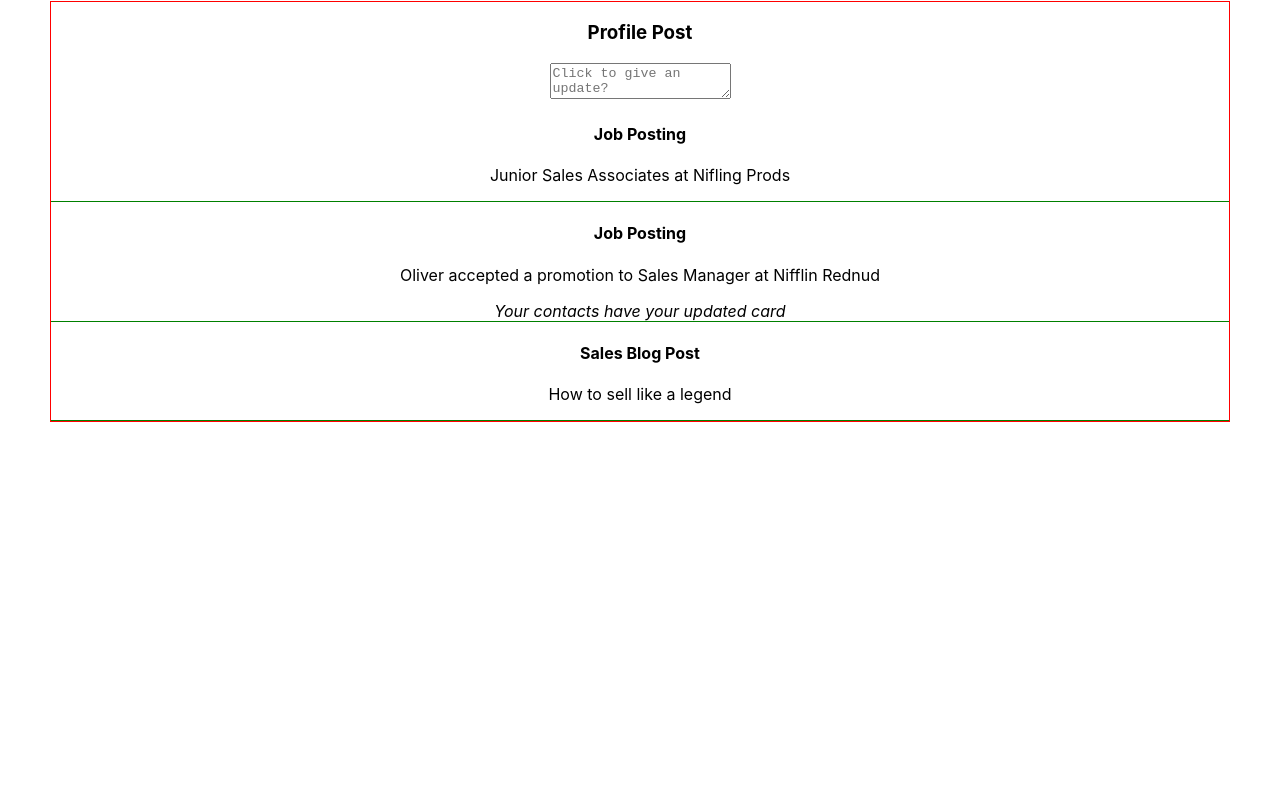
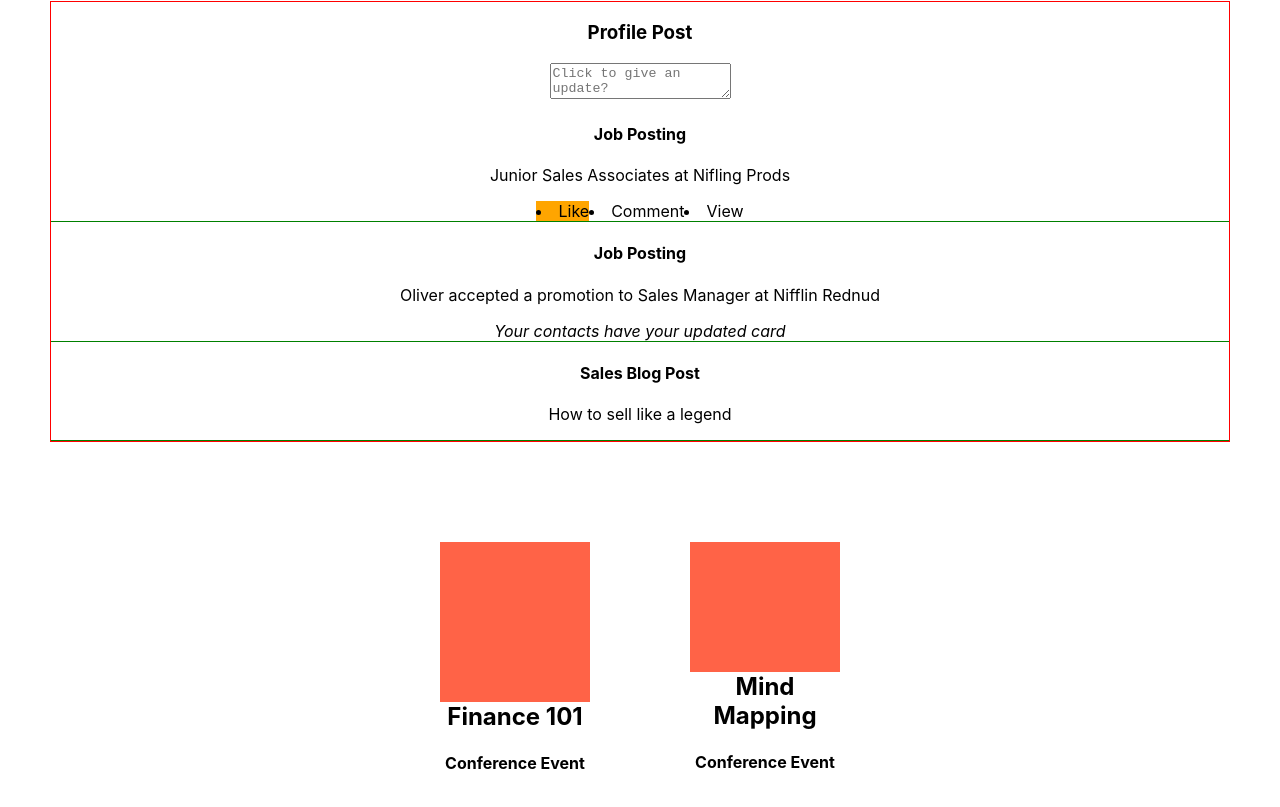
Before and after one commit to otabekakbaroff/Front-End, a React (Create React App) app in the folder business-card/: page /PrivateRoute in a window 1280 px wide. Shown: the part 275-1082 px from the top of the page. Before the commit the page ends 800 px from the top, so only its background shows below. Built offline with nearby package versions, Linux system fonts and the light colour scheme; no server answers.

Commit message:
Articles info

```diff
--- /dev/null
+++ b/business-card/src/components/BusinessCard/Articles.js
@@ -0,0 +1,21 @@
+import React from 'react';
+
+
+export default function Articles(){
+ //MOST LIKELY BRING AXIOS CALL HERE TO PASS PROPS DOWN COMPONENTS
+
+    return(
+
+        <div style={{display: 'inline-flex'}}> {/*STYLE POSSIBILITY: CARD */}
+        <div style={{width: '150px', height: '230px', background:'tomato', margin: '50px'}}>
+          <div style={{background: 'white', marginTop: '160px'}}>
+              <h2>Finance 101</h2><h4>Conference Event</h4> </div>
+            </div>
+        <div style={{width: '150px', height: '230px', background:'tomato', margin: '50px'}}>
+            <div style={{background: 'white', marginTop: '130px'}}>
+            <h2>Mind Mapping</h2><h4>Conference Event</h4></div>
+            </div>
+        </div>
+
+    )
+}
--- a/business-card/src/components/BusinessCard/BusinessCard.js
+++ b/business-card/src/components/BusinessCard/BusinessCard.js
@@ -1,6 +1,7 @@
 import React from 'react';
 import ProfileCard from './ProfileCard';
 import Notification from './Notification';
+import Articles from './Articles';
 
 
 export default function BusinessCard(){
@@ -11,6 +12,7 @@ export default function BusinessCard(){
         <h1>PrivateRoute</h1>
         <ProfileCard /> {/*Needs API data */}
         <Notification /> {/*Needs API data */}
+        <Articles />
         </>
     )
 }
--- a/business-card/src/components/BusinessCard/Notification.js
+++ b/business-card/src/components/BusinessCard/Notification.js
@@ -1,8 +1,13 @@
-import React from 'react';
+import React, {useState} from 'react';
 import ProfileCard from './ProfileCard';
 
 
 export default function Notification(props){
+    const [likeCount, setLikeCount] = useState(0);
+
+    const Like = () =>{
+        console.log('Liked this post/comment')
+    }
     return(
         <div style={{border : '1px solid red', margin: '50px'}}>
         <h3>Profile Post</h3>
@@ -13,9 +18,14 @@ export default function Notification(props){
         </form>
         {/* THIS PART BELOW WILL PROBABLY HAVE TO BE MAPPED FROM API AND BE DYNAMIC*/}
         <div>
-<div style={{borderBottom: '1px solid green'}}>
+<div style={{borderBottom: '1px solid green',}}>
     <h4>Job Posting</h4>
     <p>Junior Sales Associates at Nifling Prods</p>
+    <div style={{display: 'inline-flex', cursor: 'pointer'}}>
+    <li style={{background: 'orange'}} onClick={Like}>Like</li>
+    <li>Comment</li>
+    <li>View</li>
+    </div>
 </div>
 <div style={{borderBottom: '1px solid green'}}>
     <h4>Job Posting</h4>
```
Also changed, not shown: 1 other file (tests, documents, lock files or other folders).
